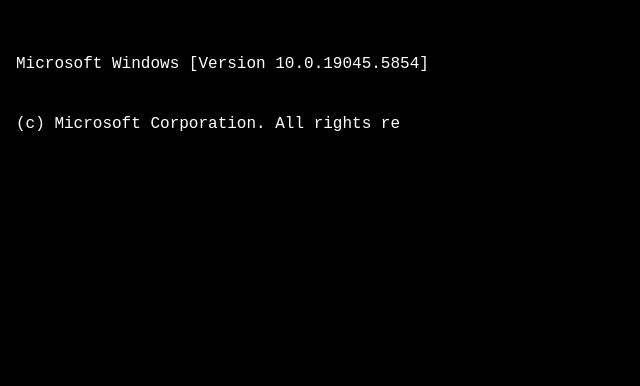
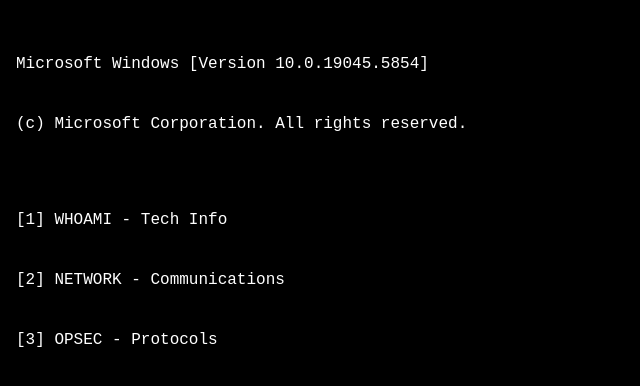
Before and after one commit to cuntrera/cuntrera.github.io, a plain HTML site: page index.html in a window 1280 px wide. Shown: the whole page, without its empty margins (0-640 px from the left). Drawn offline with Linux system fonts and the light colour scheme.

Commit message:
Update index.html

```diff
--- a/index.html
+++ b/index.html
@@ -11,4 +11,17 @@
 
   <div id="terminal">
     <div class="line">Microsoft Windows [Version 10.0.19045.5854]</div>
-    <div class="line">(c) Microsoft Corporation. All rights re
+    <div class="line">(c) Microsoft Corporation. All rights reserved.</div>
+    <br>
+    <div class="line">[1] WHOAMI - Tech Info</div>
+    <div class="line">[2] NETWORK - Communications</div>
+    <div class="line">[3] OPSEC - Protocols</div>
+    <br>
+
+    <div id="output"></div>
+  </div>
+
+  <!-- Make sure script is AFTER the terminal div -->
+  <script src="script.js"></script>
+</body>
+</html>
```
